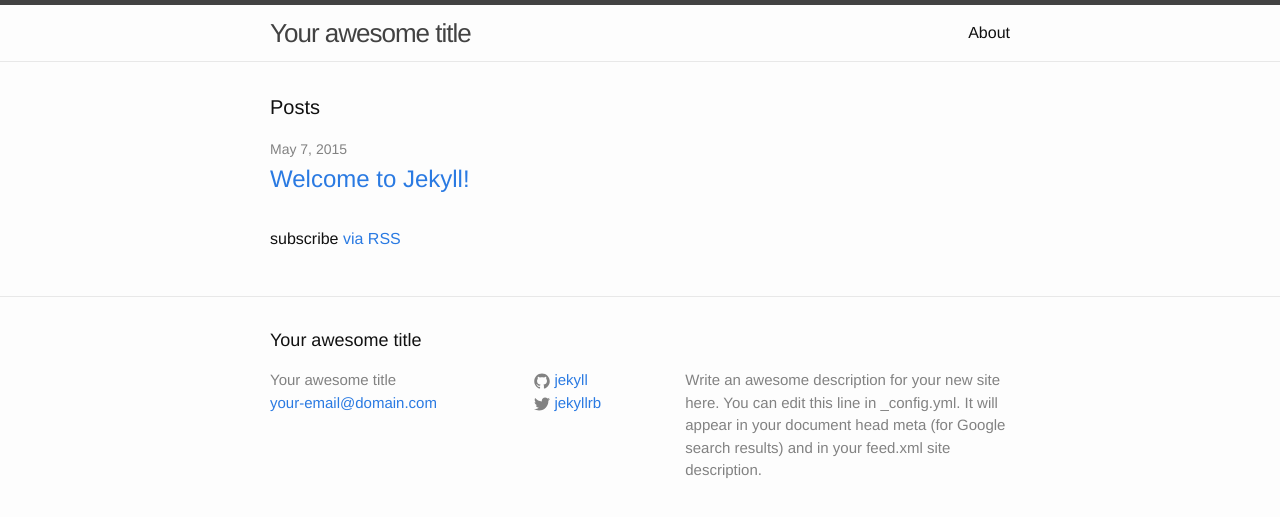
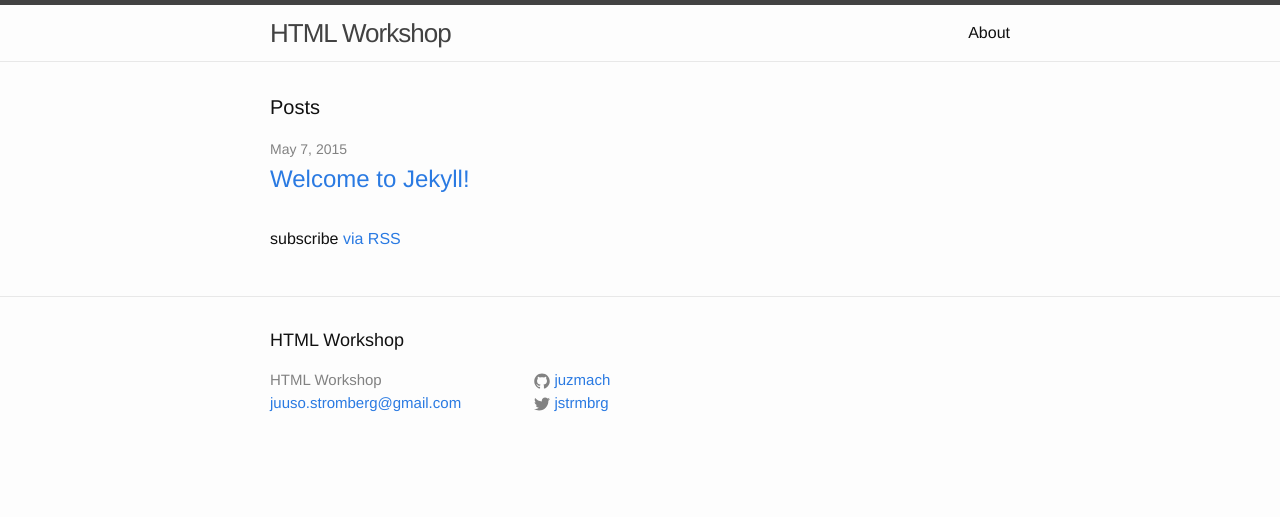
Before and after one commit to Juzmach/html-workshop, a Jekyll site: the page built from index.html, in a window 1280 px wide. Shown: the top 517 px of the page. Built offline with Jekyll 4.4.1, drawn with Linux system fonts in a browser that asks for light colours.

Commit message:
add info and test publishing

```diff
--- a/_config.yml
+++ b/_config.yml
@@ -1,14 +1,13 @@
 # Site settings
-title: Your awesome title
-email: your-email@domain.com
-description: > # this means to ignore newlines until "baseurl:"
-  Write an awesome description for your new site here. You can edit this
-  line in _config.yml. It will appear in your document head meta (for
-  Google search results) and in your feed.xml site description.
-baseurl: "" # the subpath of your site, e.g. /blog/
-url: "http://yourdomain.com" # the base hostname & protocol for your site
-twitter_username: jekyllrb
-github_username:  jekyll
+title: HTML Workshop
+email: juuso.stromberg@gmail.com
+description: > # HTML Workshop for Aalto University's Economics Students
+baseurl: "/html-workshop" # the subpath of your site, e.g. /blog/
+url: "http://juzmach.github.io" # the base hostname & protocol for your site
+twitter_username: jstrmbrg
+github_username:  juzmach
 
 # Build settings
 markdown: kramdown
+
+highlighter: pygments
```
